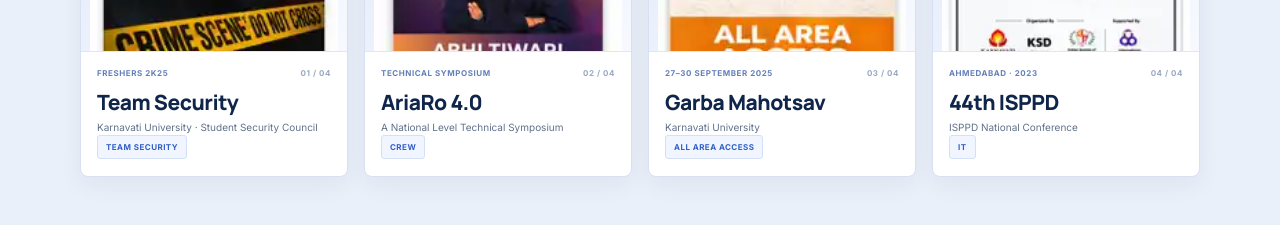
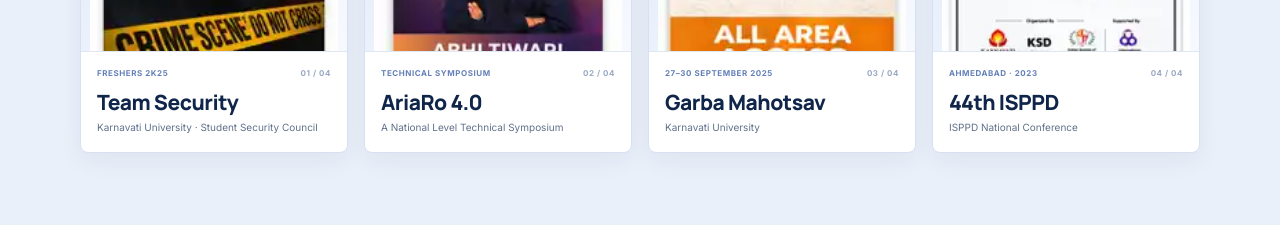
Before and after one commit to abhitiwari12/abhitiwari, a React (Vite) app: page / in a window 1280 px wide. Shown: the part 2700-2925 px from the top of the page. Built offline with nearby package versions, Linux system fonts and the light colour scheme; a web font is replaced by a local one.

Commit message:
Remove volunteer card tags

```diff
--- a/src/main.jsx
+++ b/src/main.jsx
@@ -152,7 +152,6 @@ function App() {
           <div className="volunteer-meta"><span>FRESHERS 2K25</span><span>01 / 04</span></div>
           <h3>Team Security</h3>
           <p>Karnavati University · Student Security Council</p>
-          <span className="volunteer-role">TEAM SECURITY</span>
         </div>
       </article>
       <article className="volunteer-card reveal">
@@ -161,7 +160,6 @@ function App() {
           <div className="volunteer-meta"><span>TECHNICAL SYMPOSIUM</span><span>02 / 04</span></div>
           <h3>AriaRo 4.0</h3>
           <p>A National Level Technical Symposium</p>
-          <span className="volunteer-role">CREW</span>
         </div>
       </article>
       <article className="volunteer-card reveal">
@@ -170,7 +168,6 @@ function App() {
           <div className="volunteer-meta"><span>27–30 SEPTEMBER 2025</span><span>03 / 04</span></div>
           <h3>Garba Mahotsav</h3>
           <p>Karnavati University</p>
-          <span className="volunteer-role">ALL AREA ACCESS</span>
         </div>
       </article>
       <article className="volunteer-card reveal">
@@ -179,7 +176,6 @@ function App() {
           <div className="volunteer-meta"><span>AHMEDABAD · 2023</span><span>04 / 04</span></div>
           <h3>44th ISPPD</h3>
           <p>ISPPD National Conference</p>
-          <span className="volunteer-role">IT</span>
         </div>
       </article>
     </div>
```
